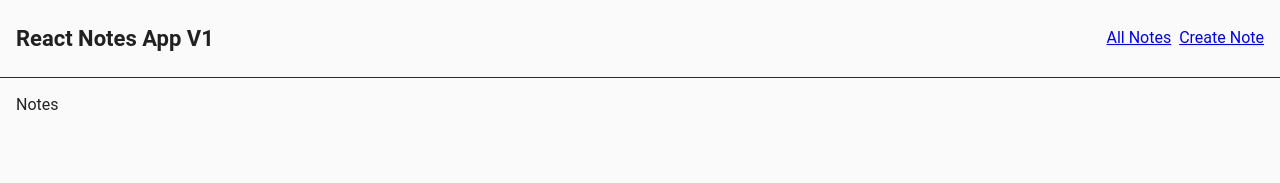
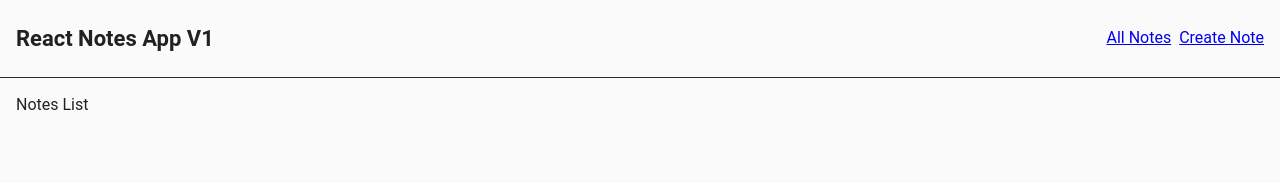
Before and after one commit to jschles-sooryen/notes-react-v1, a React (Create React App) app: page / in a window 1280 px wide. Shown: the top 183 px of the page. Built offline with nearby package versions, Linux system fonts and the light colour scheme.

Commit message:
Set up for NotesList component

```diff
--- a/src/App.js
+++ b/src/App.js
@@ -1,14 +1,13 @@
 import Layout from './components/Layout';
 import { BrowserRouter as Router, Switch, Route } from 'react-router-dom';
+import NotesList from './containers/NotesList';
 
 function App() {
   return (
     <Router>
       <Layout>
           <Switch>
-            <Route exact path="/">
-              Notes
-            </Route>
+            <Route exact path="/" component={NotesList} />
             <Route exact path="/create">
               Create Note
             </Route>
--- /dev/null
+++ b/src/containers/NotesList.js
@@ -0,0 +1,20 @@
+import { useEffect } from 'react';
+import { useDispatch, useSelector } from 'react-redux';
+import { fetchNotes } from '../store/actions';
+
+const NotesList = () => {
+  const dispatch = useDispatch();
+  const notes = useSelector((state) => state.notes);
+
+  useEffect(() => {
+    dispatch(fetchNotes());
+  }, []);
+
+  console.log('notes test', notes);
+
+  return (
+    <div>Notes List</div>
+  );
+};
+
+export default NotesList;
```
